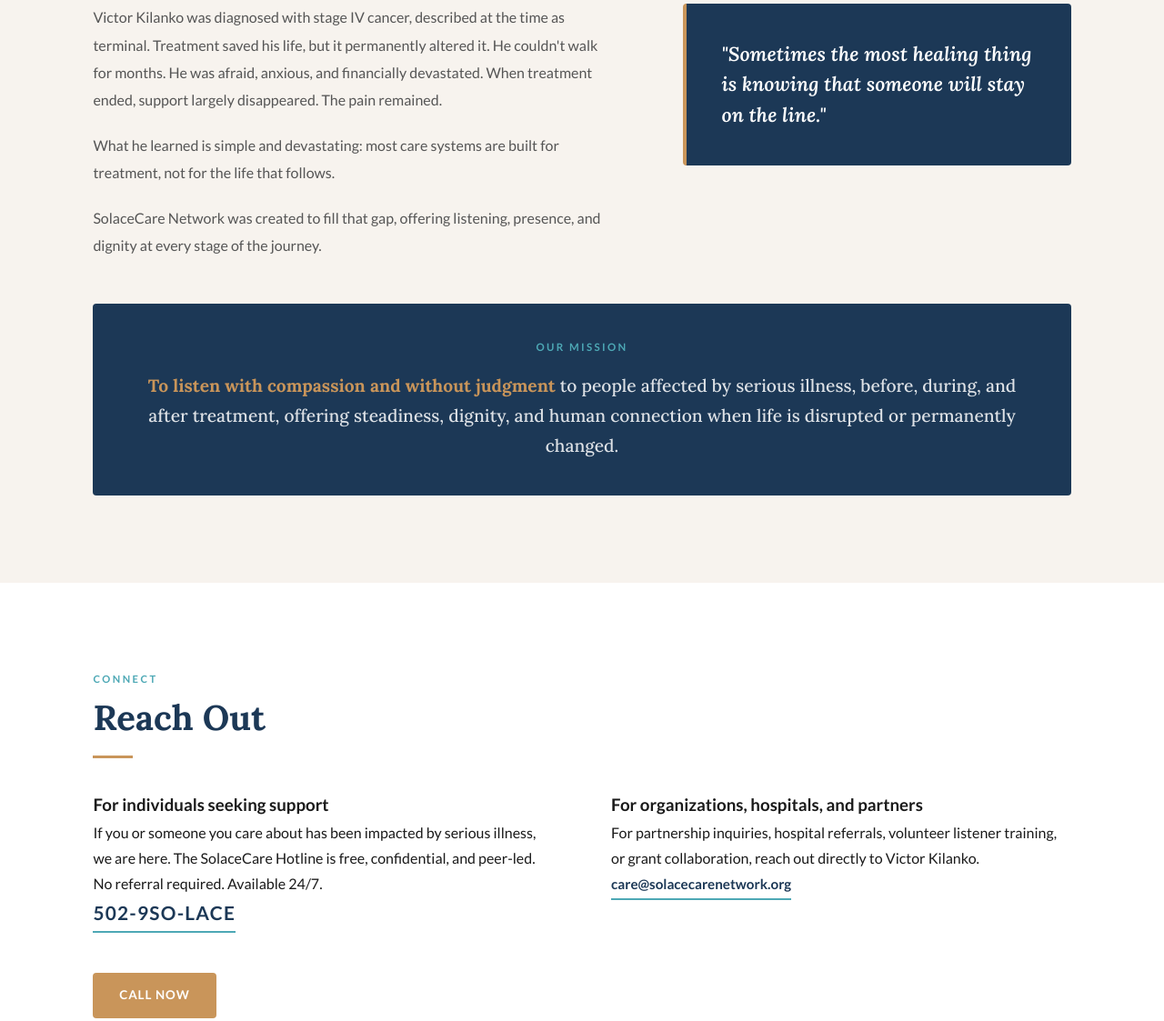
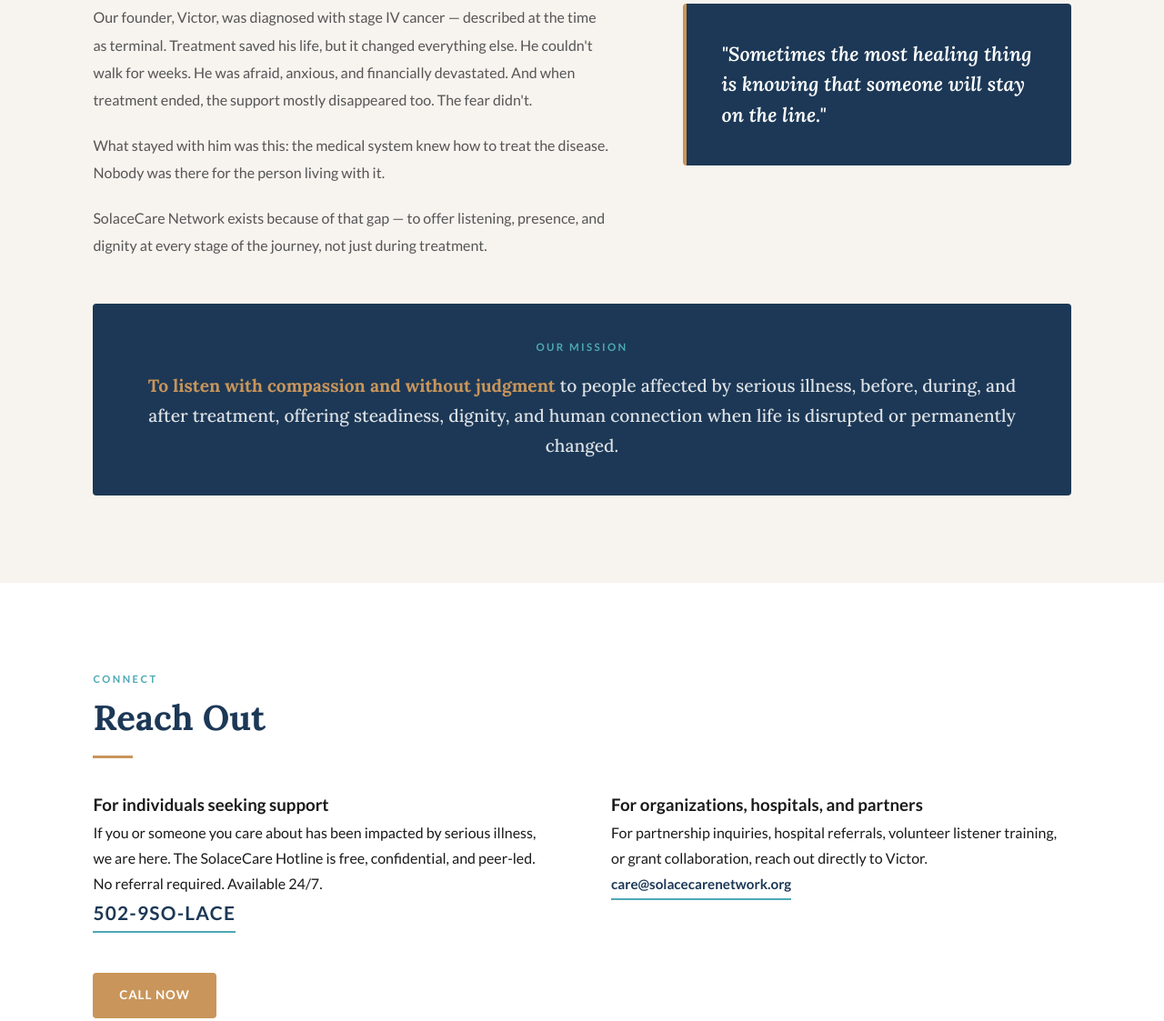
Before and after one commit to VictorKilanko/solacecare, a plain HTML site: page index.html in a window 1280 px wide. Shown: the part 3988-5111 px from the top of the page at 91% size. Drawn offline with Linux system fonts and the light colour scheme.

Commit message:
Update founder story, remove last name from contact section

```diff
--- a/index.html
+++ b/index.html
@@ -856,9 +856,9 @@
 
   <div class="story-layout">
     <div class="story-text fade-up delay-2">
-      <p>Victor Kilanko was diagnosed with stage IV cancer, described at the time as terminal. Treatment saved his life, but it permanently altered it. He couldn't walk for months. He was afraid, anxious, and financially devastated. When treatment ended, support largely disappeared. The pain remained.</p>
-      <p>What he learned is simple and devastating: most care systems are built for treatment, not for the life that follows.</p>
-      <p>SolaceCare Network was created to fill that gap, offering listening, presence, and dignity at every stage of the journey.</p>
+      <p>Our founder, Victor, was diagnosed with stage IV cancer — described at the time as terminal. Treatment saved his life, but it changed everything else. He couldn't walk for weeks. He was afraid, anxious, and financially devastated. And when treatment ended, the support mostly disappeared too. The fear didn't.</p>
+      <p>What stayed with him was this: the medical system knew how to treat the disease. Nobody was there for the person living with it.</p>
+      <p>SolaceCare Network exists because of that gap — to offer listening, presence, and dignity at every stage of the journey, not just during treatment.</p>
     </div>
     <div class="story-pullquote fade-up delay-3">
       <p>"Sometimes the most healing thing is knowing that someone will stay on the line."</p>
@@ -886,7 +886,7 @@
     </div>
     <div class="fade-up delay-3">
       <h3>For organizations, hospitals, and partners</h3>
-      <p>For partnership inquiries, hospital referrals, volunteer listener training, or grant collaboration, reach out directly to Victor Kilanko.</p>
+      <p>For partnership inquiries, hospital referrals, volunteer listener training, or grant collaboration, reach out directly to Victor.</p>
       <a href="mailto:care@solacecarenetwork.org" class="contact-email">care@solacecarenetwork.org</a>
     </div>
   </div>
```
